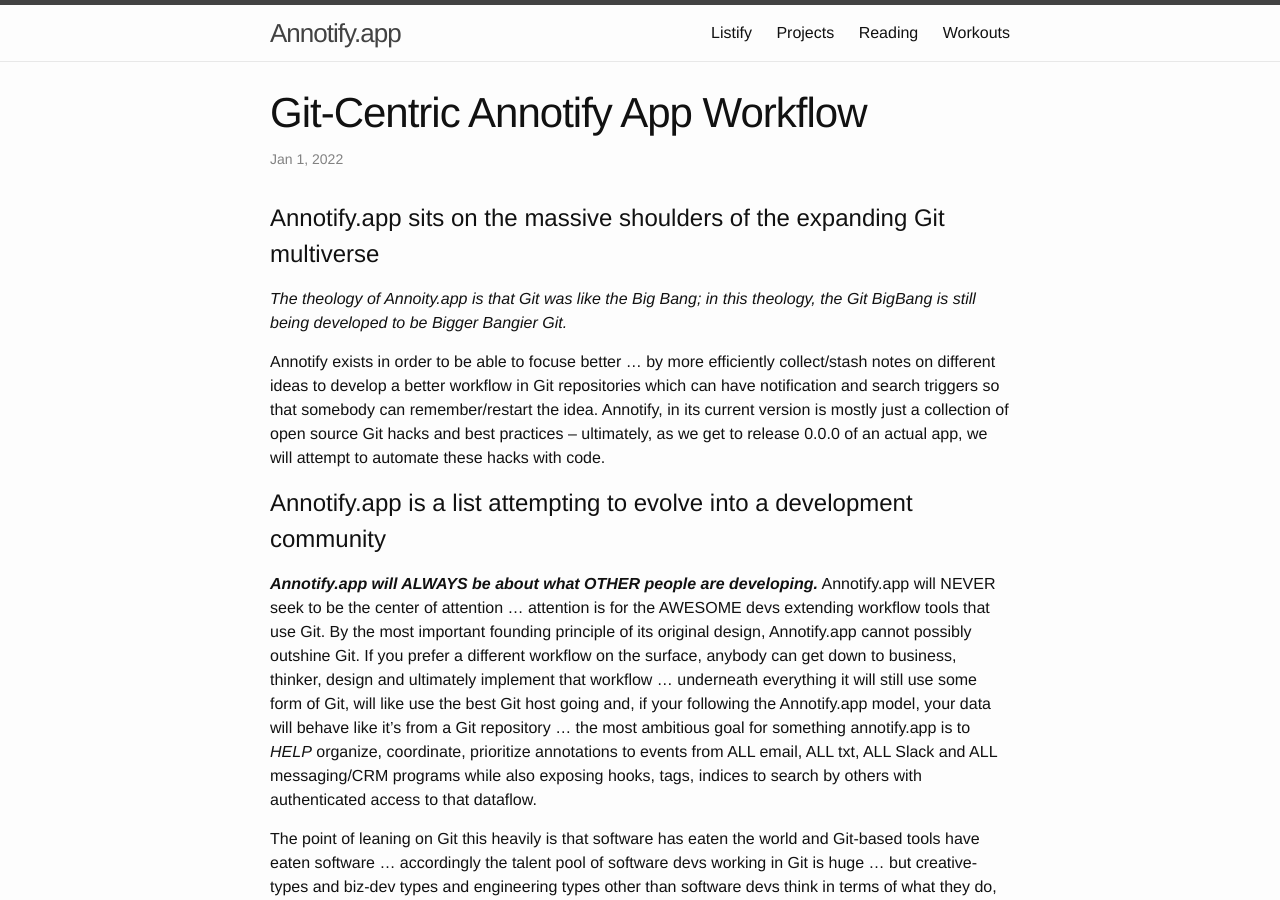
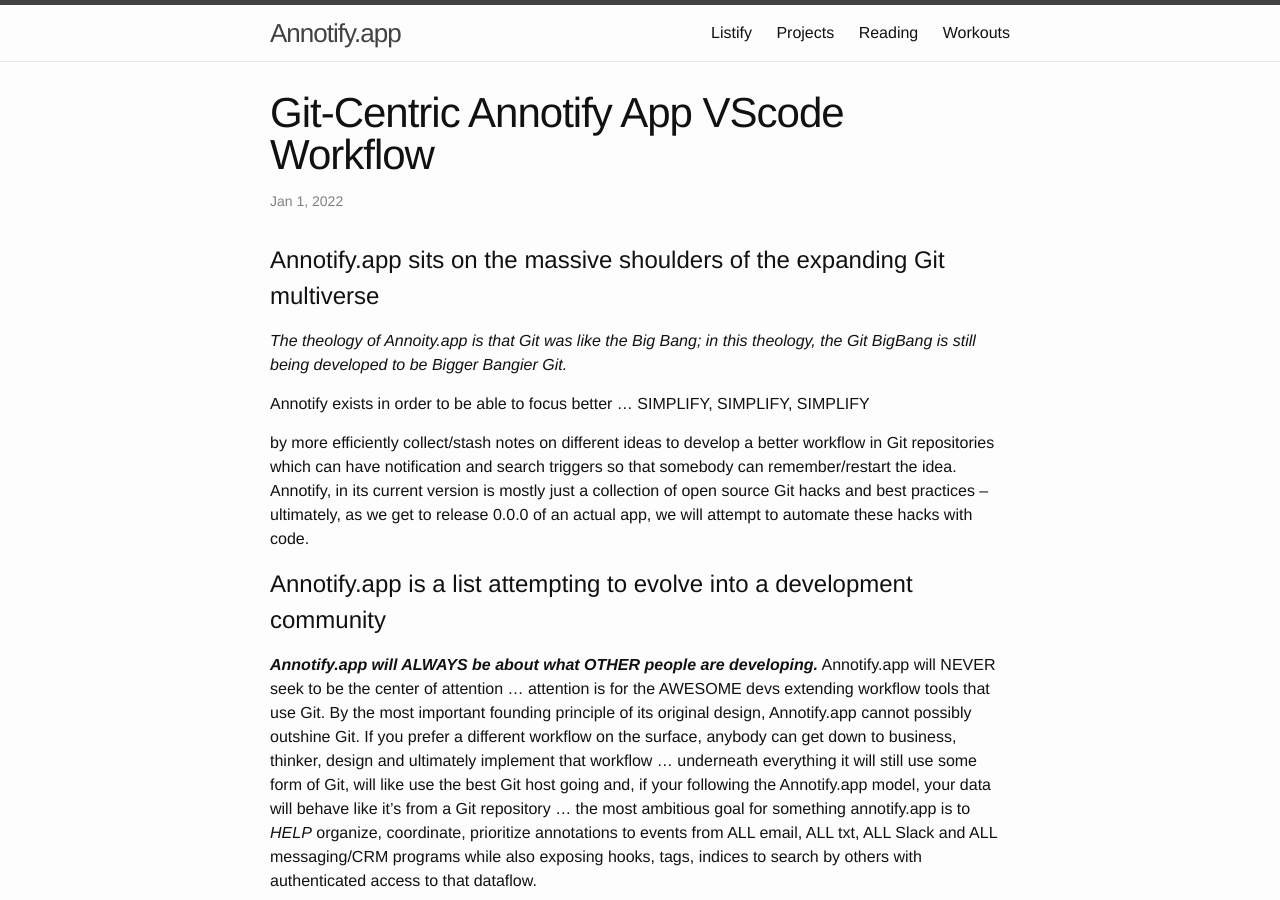
Before and after one commit to annotifyapp/annotifyapp.github.io, a Jekyll site: the page built from _posts/2022-01-01-annotify-app.markdown, in a window 1280 px wide and 900 px high. Built offline with Jekyll 4.4.1, drawn with Linux system fonts in a browser that asks for light colours.

Commit message:
simplify

```diff
--- a/_posts/2022-01-01-annotify-app.markdown
+++ b/_posts/2022-01-01-annotify-app.markdown
@@ -1,6 +1,6 @@
 ---
 layout: post
-title:  "Git-Centric Annotify App Workflow"
+title:  "Git-Centric Annotify App VScode Workflow"
 date:   2022-01-01 4:30:00
 categories: template
 ---
@@ -11,7 +11,9 @@ categories: template
 
 *The theology of Annoity.app is that Git was like the Big Bang; in this theology, the Git BigBang is still being developed to be Bigger Bangier Git.*
 
-Annotify exists in order to be able to focuse better ... by more efficiently collect/stash notes on different ideas to develop a better workflow in Git repositories which can have notification and search triggers so that somebody can remember/restart the idea. Annotify, in its current version is mostly just a collection of open source Git hacks and best practices -- ultimately, as we get to release 0.0.0 of an actual app, we will attempt to automate these hacks with code.
+Annotify exists in order to be able to focus better ... SIMPLIFY, SIMPLIFY, SIMPLIFY
+
+by more efficiently collect/stash notes on different ideas to develop a better workflow in Git repositories which can have notification and search triggers so that somebody can remember/restart the idea. Annotify, in its current version is mostly just a collection of open source Git hacks and best practices -- ultimately, as we get to release 0.0.0 of an actual app, we will attempt to automate these hacks with code.
 
 # Annotify.app is a list attempting to evolve into a development community
 
```
